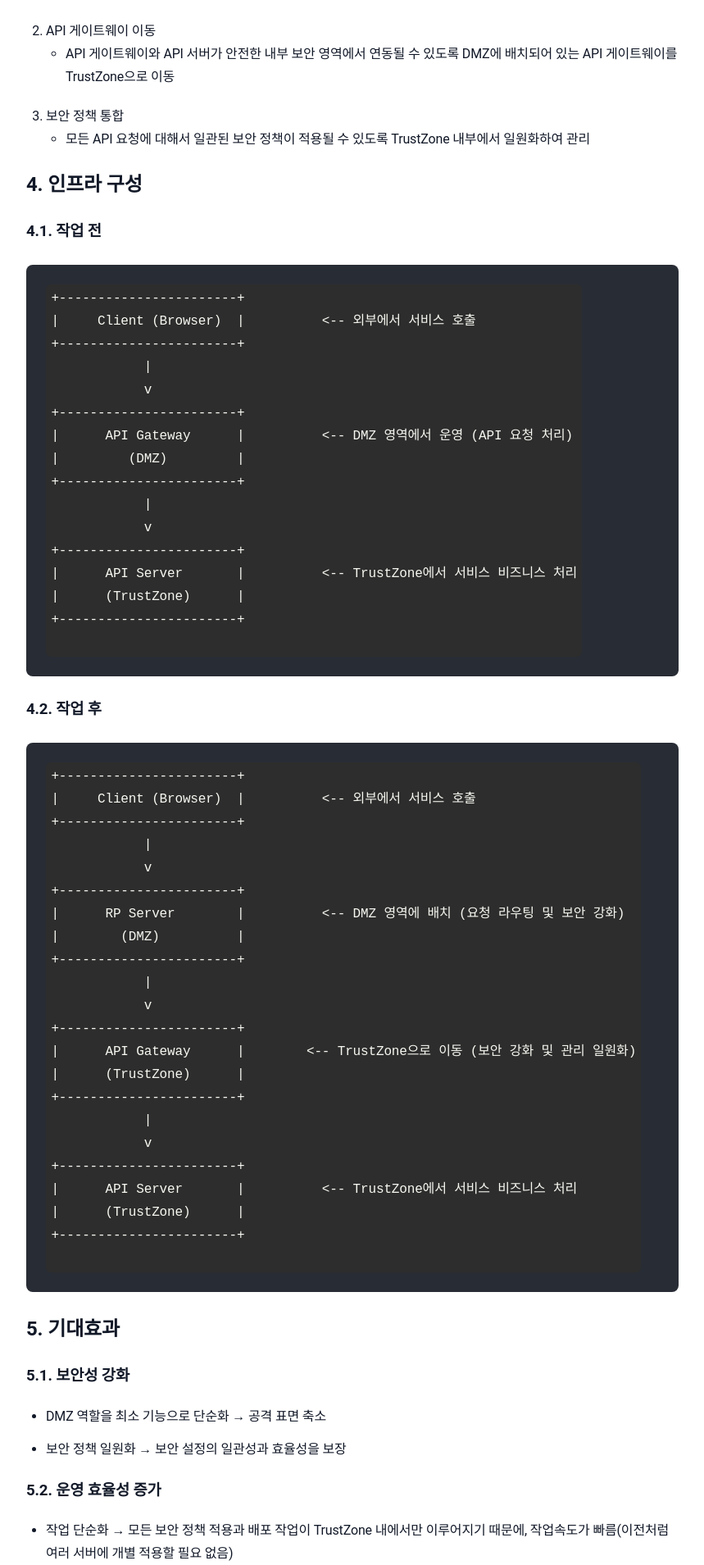
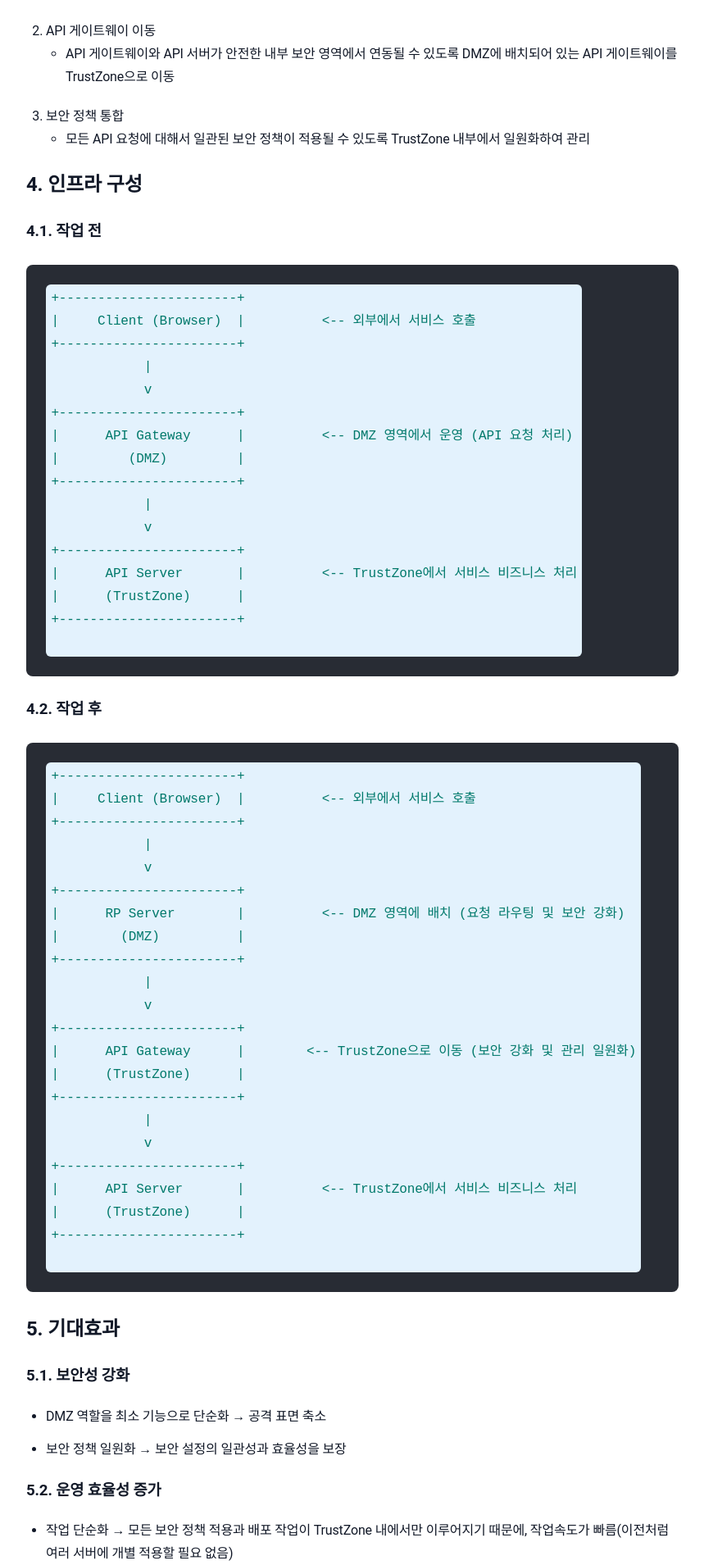
Before and after one commit to sanghoon-lee/sanghoon-lee.github.io, a Jekyll site: the page built from _posts/2025-11-29-rp.md, in a window 1280 px wide. Shown: the part 1214-3123 px from the top of the page at 82% size, without its empty margins (210-1069 px from the left). Built offline with Jekyll 4.4.1, drawn with Linux system fonts in a browser that asks for light colours; comment, search, counter and statistics services are not loaded.

Commit message:
코드 블록 디자인 복구

```diff
--- a/assets/main.scss
+++ b/assets/main.scss
@@ -141,8 +141,8 @@ li {
 
 /* 인라인 코드 (code) 강조 */
 code {
-  background-color: #2d2d2d; /* 어두운 배경 */
-  color: #f8f8f2; /* 밝은 글씨 색상 */
+  background-color: #e3f2fd; /* 어두운 배경 */
+  color: #00796b; /* 밝은 글씨 색상 */
   font-family: 'Courier New', monospace;
   padding: 0.2rem 0.4rem;
   border-radius: 6px;
```
